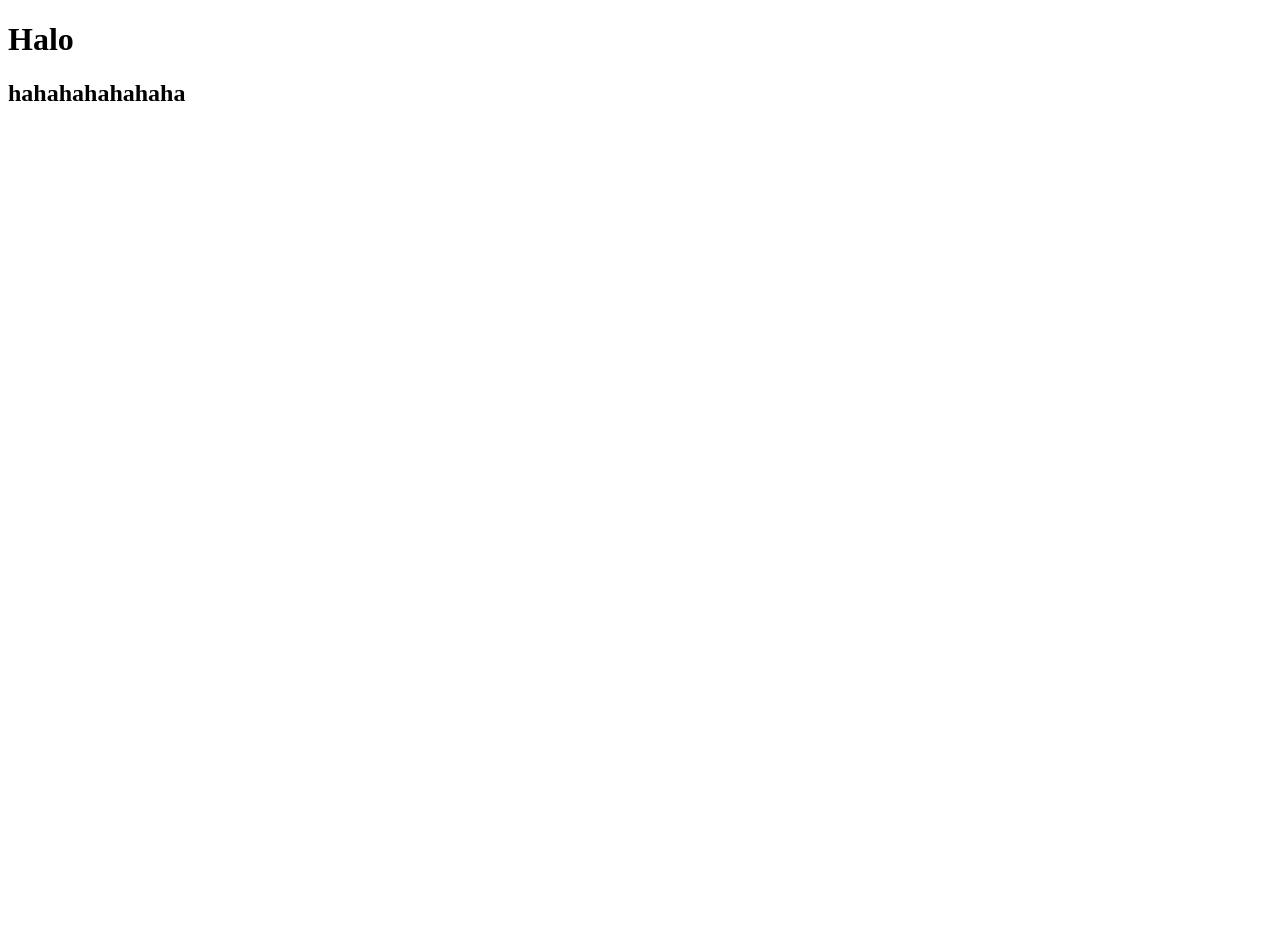
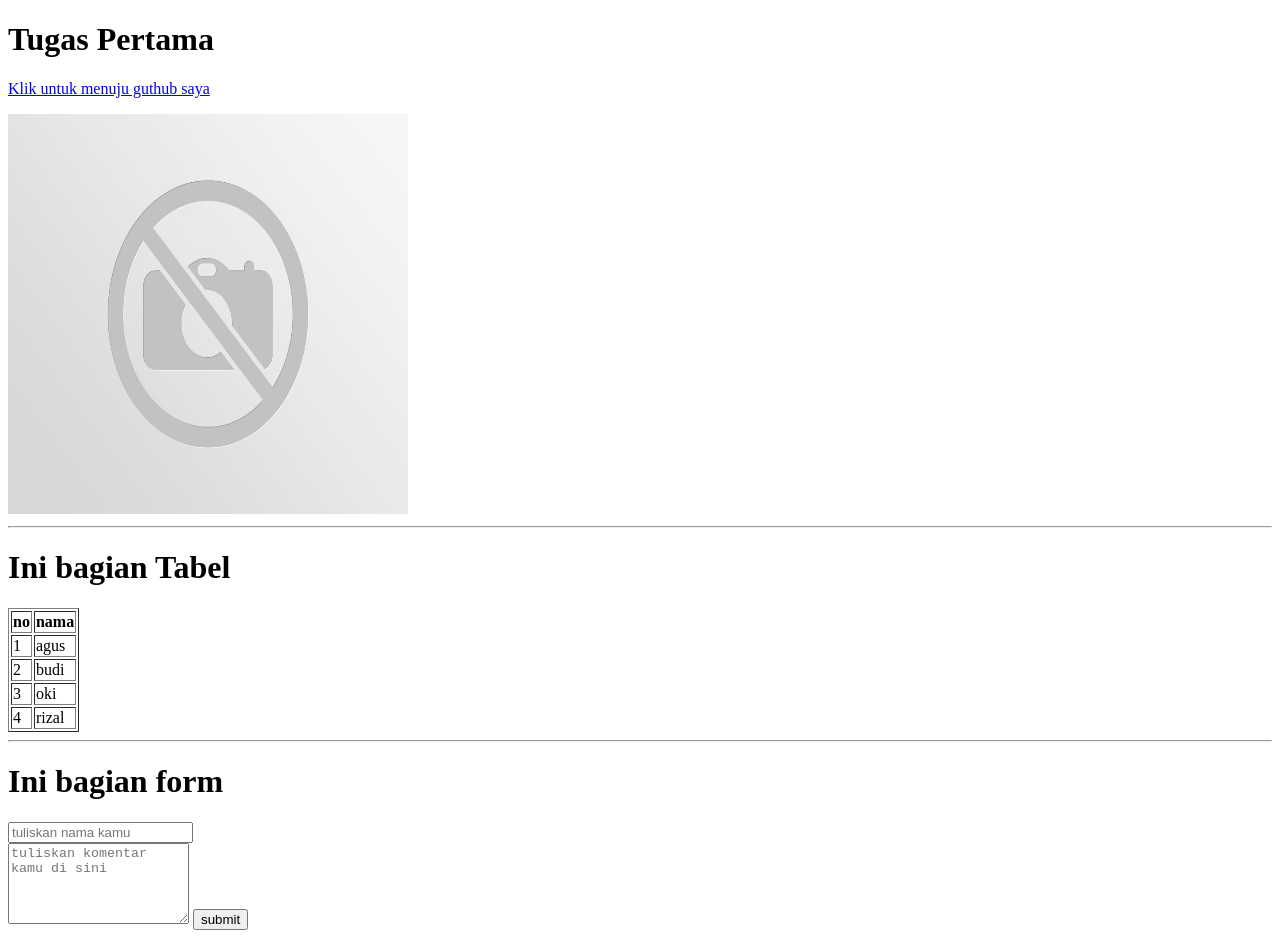
Before and after one commit to 2018-PemrogramanWeb-D/tugas1-html-Azzamjiul, a plain HTML site: page index.html in a window 1280 px wide. Before the commit the page ends 800 px from the top, so only its background shows below. Drawn offline with Linux system fonts and the light colour scheme.

Commit message:
manambahkan beberapa hal sesuai request tugas 1

```diff
--- a/index.html
+++ b/index.html
@@ -1,10 +1,56 @@
 <!DOCTYPE html>
 <html>
 <head>
-	<title>Coba</title>
+	<title>Tugas Pertama</title>
 </head>
 <body>
-	<h1>Halo</h1>
-	<h2>hahahahahahaha</h2>
+	<h1>Tugas Pertama</h1>
+	<p><a href="https://github.com/Azzamjiul">Klik untuk menuju guthub saya</a></p>
+
+	<img src="asset/images/noimage.jpg" width="400" height="400">
+
+	<hr>
+
+	<h1>Ini bagian Tabel</h1>
+
+	<table border="solid">
+		<thead>
+			<tr>
+				<th>no</th>
+				<th>nama</th>
+			</tr>
+		</thead>
+		<tbody>
+			<tr>
+				<td>1</td>
+				<td>agus</td>
+			</tr>
+			<tr>
+				<td>2</td>
+				<td>budi</td>
+			</tr>
+			<tr>
+				<td>3</td>
+				<td>oki</td>
+			</tr>
+			<tr>
+				<td>4</td>
+				<td>rizal</td>
+			</tr>
+		</tbody>
+	</table>
+
+	<hr>
+
+	<h1>Ini bagian form</h1>
+
+	<form action="" method="post">
+		<input type="text" name="name" placeholder="tuliskan nama kamu"><br>
+		<textarea placeholder="tuliskan komentar kamu di sini" cols="20" rows="5"></textarea>
+		<input type="button" name="submit" value="submit">
+	</form>
+
+
+
 </body>
 </html>
```
Also changed, not shown: asset/images/noimage.jpg (added).
